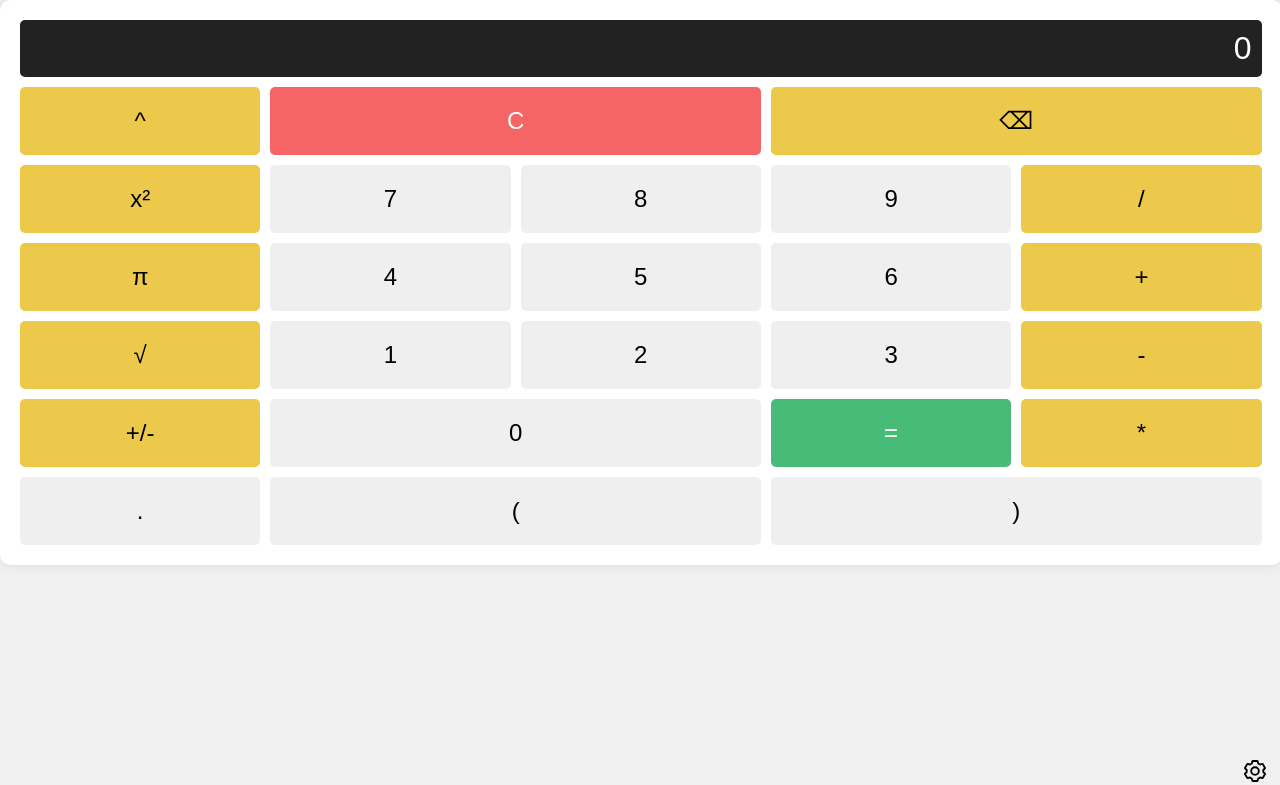
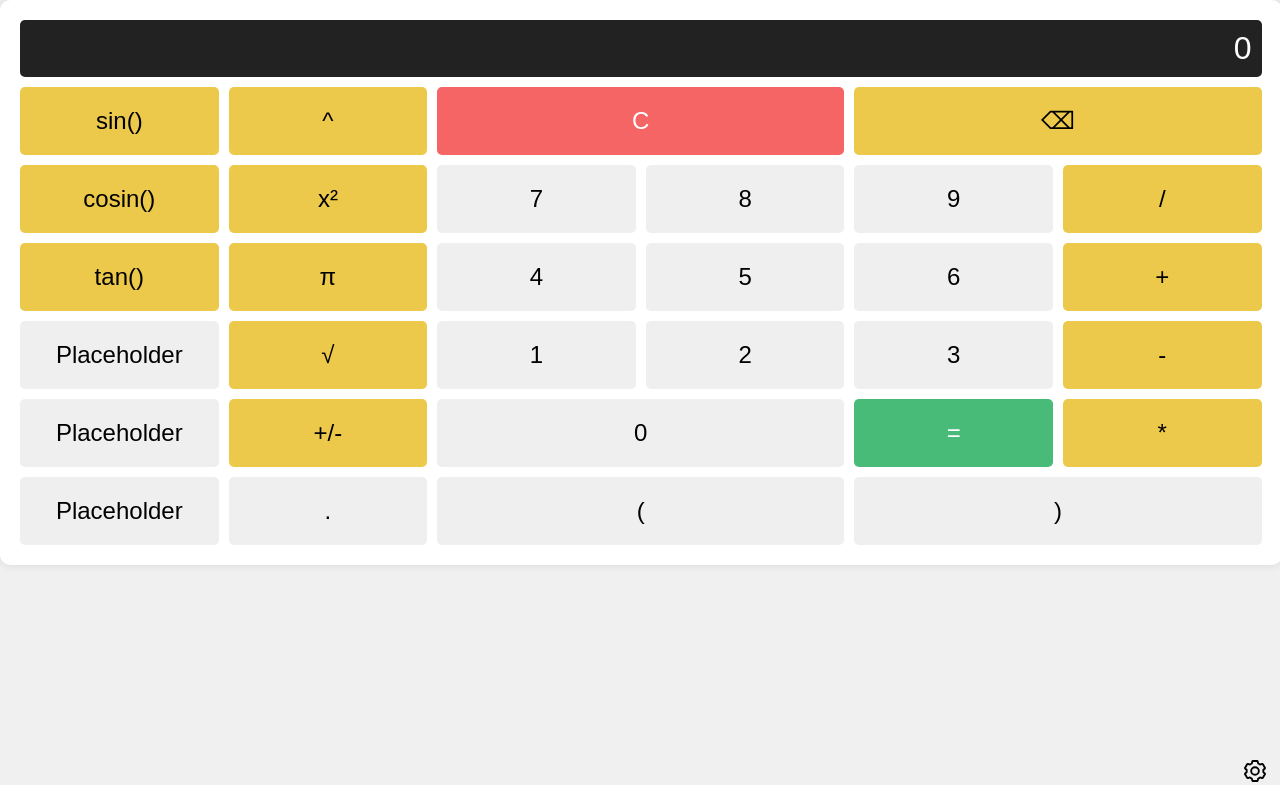
Before and after one commit to Addanine/scicalc, a Flask app: page / in a window 1280 px wide. Shown: the top 785 px of the page. Run offline with Flask 3, Linux system fonts and the light colour scheme.

Commit message:
added sin cosin and tan but cosin doesn't work

```diff
--- a/static/script.js
+++ b/static/script.js
@@ -28,6 +28,20 @@ function appendCharacter(character) {
     } else {
         currentInput += character;
         internalExpression += character;
+    }
+    display.innerText = currentInput;
+}
+
+function appendTrigFunc(trigFunc) {
+    if (trigFunc == 'sin') {
+        currentInput += "sin(";
+        internalExpression += "sin(";
+    } else if (trigFunc == 'cosin') {
+        currentInput += "cosin(";
+        internalExpression += "cosin(";
+    } else if (trigFunc == "tan") {
+        currentInput += "tan(";
+        internalExpression += "tan(";
     }
     display.innerText = currentInput;
 }
--- a/static/style.css
+++ b/static/style.css
@@ -29,7 +29,7 @@ body {
 
 .buttons {
     display: grid;
-    grid-template-columns: repeat(5, 1fr);
+    grid-template-columns: repeat(6, 1fr);
     gap: 10px;
 }
 
--- a/templates/index.html
+++ b/templates/index.html
@@ -25,28 +25,34 @@
     <div id="calculator" class="calculator">
         <div id="result" class="display">0</div>
         <div class="buttons">
+            <button class="button bg-yellow-500" onclick="appendTrigFunc('sin')">sin()</button>
             <button class="button bg-yellow-500" onclick="appendOperator('^')">^</button>
             <button class="button col-span-2 bg-red-500" onclick="clearDisplay()">C</button>
             <button class="button col-span-2 bg-yellow-500" onclick="deleteLast()">⌫</button>
+            <button class="button bg-yellow-500" onclick="appendTrigFunc('cosin')">cosin()</button>
             <button class="button operator bg-yellow-500" onclick="squareInput()">x²</button>
             <button class="button" onclick="appendCharacter('7')">7</button>
             <button class="button" onclick="appendCharacter('8')">8</button>
             <button class="button" onclick="appendCharacter('9')">9</button>
             <button class="button bg-yellow-500" onclick="appendOperator('/')">/</button>
+            <button class="button bg-yellow-500" onclick="appendTrigFunc('tan')">tan()</button>
             <button class="button bg-yellow-500" onclick="appendPi()">π</button>
             <button class="button" onclick="appendCharacter('4')">4</button>
             <button class="button" onclick="appendCharacter('5')">5</button>
             <button class="button" onclick="appendCharacter('6')">6</button>
             <button class="button bg-yellow-500" onclick="appendOperator('+')">+</button>
+            <button class="button" onclick="deleteLast()">Placeholder</button>
             <button class="button bg-yellow-500" onclick="appendOperator('√')">√</button>
             <button class="button" onclick="appendCharacter('1')">1</button>
             <button class="button" onclick="appendCharacter('2')">2</button>
             <button class="button" onclick="appendCharacter('3')">3</button>
             <button class="button bg-yellow-500" onclick="appendOperator('-')">-</button>
+            <button class="button" onclick="deleteLast()">Placeholder</button>
             <button class="button bg-yellow-500" onclick="makeNegative()">+/-</button>
             <button class="button col-span-2" onclick="appendCharacter('0')">0</button>
             <button class="button bg-green-500" onclick="calculate()">=</button>
             <button class="button bg-yellow-500" onclick="appendOperator('*')">*</button>
+            <button class="button" onclick="deleteLast()">Placeholder</button>
             <button class="button" onclick="appendCharacter('.')">.</button>
             <button class="button col-span-2" onclick="appendParenthesis('(')">(</button>
             <button class="button col-span-2" onclick="appendParenthesis(')')">)</button>
```
